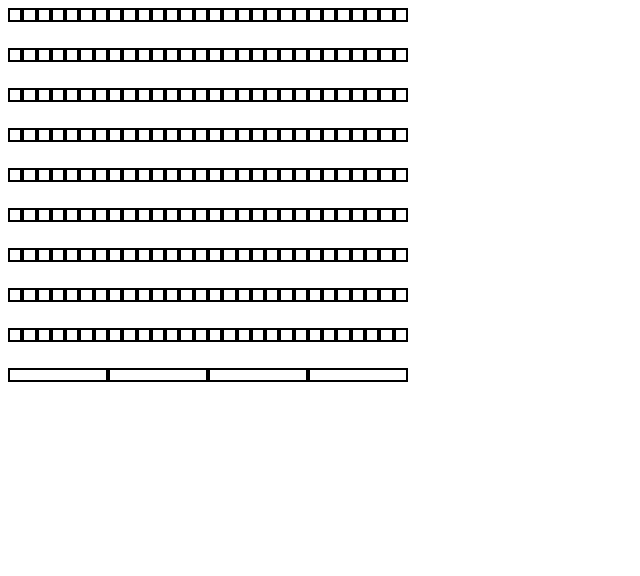
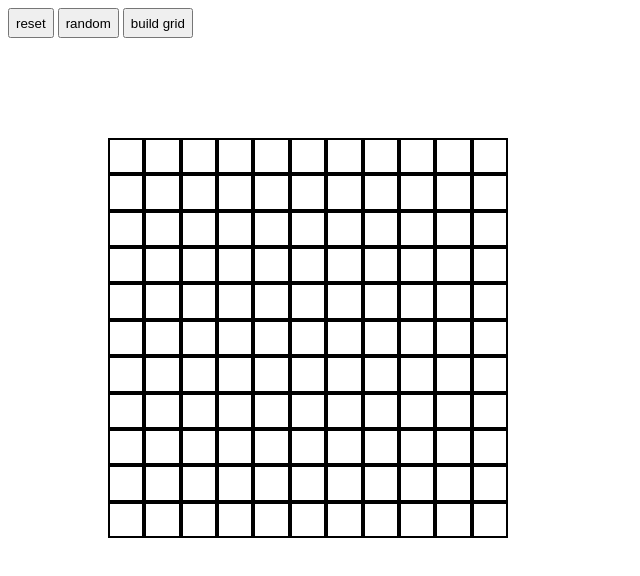
Before and after one commit to Ramiro333/etch-a-sketch, a plain HTML site: page index.html in a window 1280 px wide. Shown: the whole page, without its empty margins (0-640 px from the left). Drawn offline with Linux system fonts and the light colour scheme.

Commit message:
make the grid! added buttons

```diff
--- a/index.html
+++ b/index.html
@@ -7,6 +7,9 @@
         <title>etch a sketch</title>
     </head>
     <body>
+        <button class="boton">reset</button>
+        <button class="boton">random</button>
+        <button class="boton">build grid</button>
         <div id="container"></div>
         <script src="./javascript.js"></script>
     </body>
--- a/javascript.js
+++ b/javascript.js
@@ -1,23 +1,13 @@
 const contenedor = document.getElementById('container');
-// function createDiv() {
-//     const div = document.createElement('div');
-//     div.classList.add("gridItem");
-//     contenedor.appendChild(div)
-// }
-const rows = 16;
-const columns= 16;
+const rows = 11;
+const columns= 11;
 
-for(let i = 0; i < rows * rows; i++) {
+for(let i = 0; i < rows; i++) {
+    for(let j = 0; j < rows; j++) {
         const div = document.createElement('div');
         div.classList.add("gridItem");
         contenedor.appendChild(div)
-
+    }
 }
-
-// for(let i = 0; i < rows; i++) {
-//     for(let j = 0; j < rows; j++) {
-//         const div = document.createElement('div');
-//         div.classList.add("gridItem");
-//         contenedor.appendChild(div)
-//     }
-// }
+contenedor.style.gridTemplateColumns = `repeat(${columns}, auto)`;
+contenedor.style.gridTemplateRows = `repeat(${rows}, auto)`;
--- a/style.css
+++ b/style.css
@@ -1,14 +1,15 @@
 #container {
-    display: flex;
+    margin: 100px;
+    display: grid;
+    height: 400px;
     width: 400px;
-    height: 400px;
-    flex-wrap: wrap;
-
+    /* grid-template-columns: auto auto auto auto auto auto auto auto auto auto auto auto auto auto auto auto ;
+    grid-template-rows:auto auto auto auto auto auto auto auto auto auto auto auto auto auto auto auto  */
 }
 .gridItem {
-    flex-grow: 1;
-    border: 2px solid black;
-    height: 10px;
-    width: 10px;
-
+    border: solid black 2px;
 }
+.boton {
+    width: auto;
+    height: 30px;
+}
```
